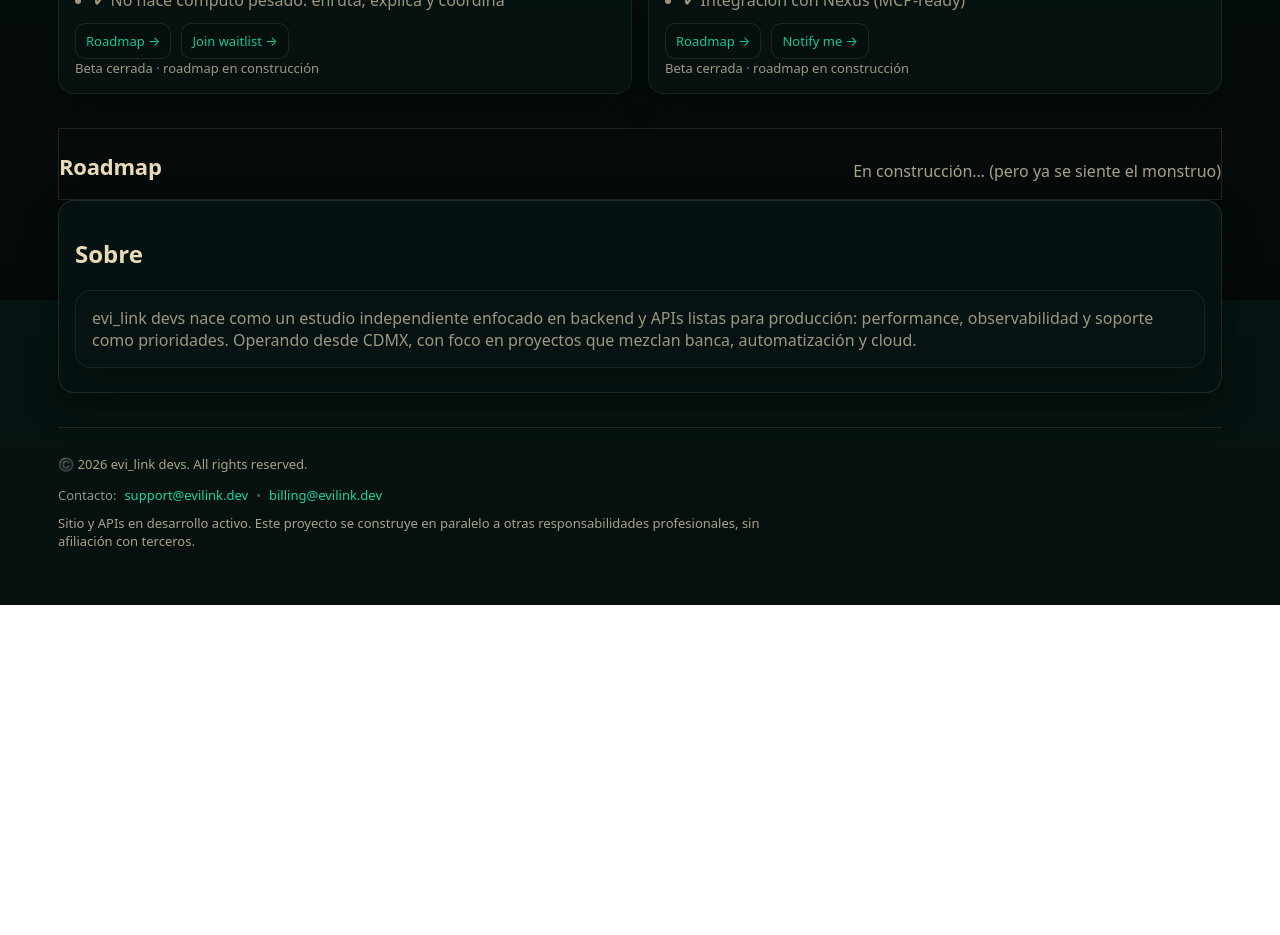
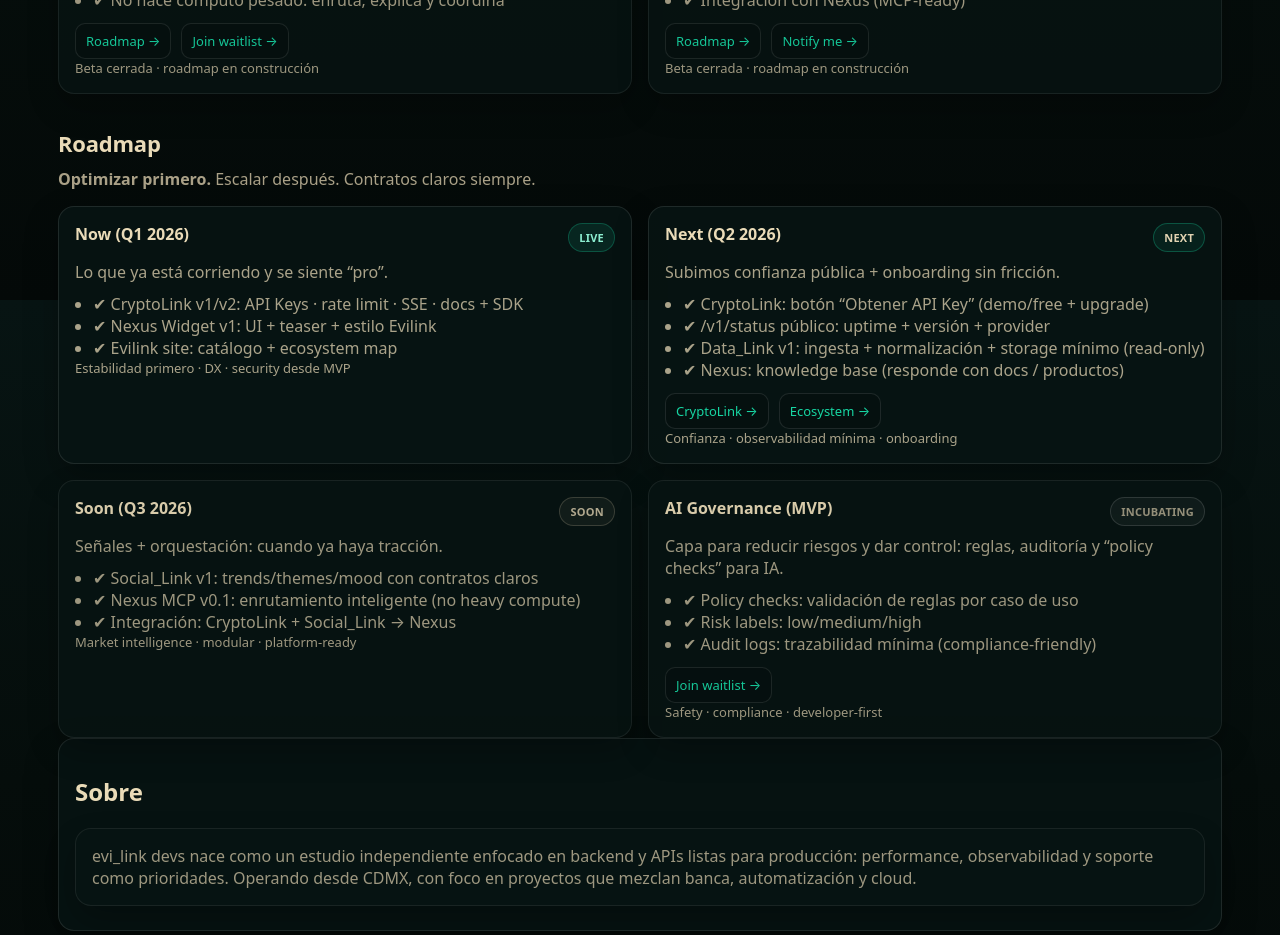
Before and after one commit to IanMartin16/evilink, a Next.js app: page / in a window 1280 px wide. Shown: the part 2900-3835 px from the top of the page. Before the commit the page ends 3505 px from the top, so only its background shows below. Built offline with nearby package versions, Linux system fonts and the light colour scheme.

Commit message:
Design: new nexus design and icon v1.0.1

```diff
--- a/app/globals.css
+++ b/app/globals.css
@@ -871,3 +871,24 @@ body::after {
     max-width: 240px;
   }
 }
+
+/* Badges extra (NEXT / SOON / INCUBATING) */
+.badge-next{
+  border-color: rgba(23,214,163,.28);
+  background: rgba(23,214,163,.08);
+  color: rgba(234,219,184,.96);
+}
+
+.badge-soon{
+  border-color: rgba(234,219,184,.22);
+  background: rgba(234,219,184,.06);
+  color: rgba(234,219,184,.88);
+  opacity: .92;
+}
+
+.badge-inc{
+  border-color: rgba(255,255,255,.16);
+  background: rgba(255,255,255,.05);
+  color: rgba(234,219,184,.78);
+  opacity: .86;
+}
--- a/app/page.tsx
+++ b/app/page.tsx
@@ -440,12 +440,107 @@ export default function Home() {
       </section>
 
       {/* ROADMAP */}
-      <section id="roadmap" className="section section-soft">
-        <div className="card-top">
-          <h2>Roadmap</h2>
-          <p className="section-intro">En construcción… (pero ya se siente el monstruo)</p>
-        </div>
-      </section>
+<section id="roadmap" className="section">
+  <h2>Roadmap</h2>
+
+  {/* Mantra */}
+  <p className="section-intro" style={{ marginTop: 6 }}>
+    <strong>Optimizar primero.</strong> Escalar después. Contratos claros siempre.
+  </p>
+
+  <div className="cards">
+    {/* NOW */}
+    <article className="card">
+      <div className="card-top">
+        <h3>Now (Q1 2026)</h3>
+        <span className="badge badge-live">LIVE</span>
+      </div>
+
+      <p>Lo que ya está corriendo y se siente “pro”.</p>
+
+      <ul className="card-list">
+        <li>✔ CryptoLink v1/v2: API Keys · rate limit · SSE · docs + SDK</li>
+        <li>✔ Nexus Widget v1: UI + teaser + estilo Evilink</li>
+        <li>✔ Evilink site: catálogo + ecosystem map</li>
+      </ul>
+
+      <p className="card-tag">Estabilidad primero · DX · security desde MVP</p>
+    </article>
+
+    {/* NEXT */}
+    <article className="card">
+      <div className="card-top">
+        <h3>Next (Q2 2026)</h3>
+        <span className="badge badge-next">NEXT</span>
+      </div>
+
+      <p>Subimos confianza pública + onboarding sin fricción.</p>
+
+      <ul className="card-list">
+        <li>✔ CryptoLink: botón “Obtener API Key” (demo/free + upgrade)</li>
+        <li>✔ /v1/status público: uptime + versión + provider</li>
+        <li>✔ Data_Link v1: ingesta + normalización + storage mínimo (read-only)</li>
+        <li>✔ Nexus: knowledge base (responde con docs / productos)</li>
+      </ul>
+
+      <div className="card-actions">
+        <a className="btn-mini" href="/products/cryptolink">CryptoLink →</a>
+        <a className="btn-mini" href="#ecosystem">Ecosystem →</a>
+      </div>
+
+      <p className="card-tag">Confianza · observabilidad mínima · onboarding</p>
+    </article>
+
+    {/* SOON */}
+    <article className="card card-muted">
+      <div className="card-top">
+        <h3>Soon (Q3 2026)</h3>
+        <span className="badge badge-soon">SOON</span>
+      </div>
+
+      <p>Señales + orquestación: cuando ya haya tracción.</p>
+
+      <ul className="card-list">
+        <li>✔ Social_Link v1: trends/themes/mood con contratos claros</li>
+        <li>✔ Nexus MCP v0.1: enrutamiento inteligente (no heavy compute)</li>
+        <li>✔ Integración: CryptoLink + Social_Link → Nexus</li>
+      </ul>
+
+      <p className="card-tag">Market intelligence · modular · platform-ready</p>
+    </article>
+
+    {/* AI GOVERNANCE */}
+    <article className="card card-muted">
+      <div className="card-top">
+        <h3>AI Governance (MVP)</h3>
+        <span className="badge badge-inc">INCUBATING</span>
+      </div>
+
+      <p>
+        Capa para reducir riesgos y dar control: reglas, auditoría y “policy checks” para IA.
+      </p>
+
+      <ul className="card-list">
+        <li>✔ Policy checks: validación de reglas por caso de uso</li>
+        <li>✔ Risk labels: low/medium/high</li>
+        <li>✔ Audit logs: trazabilidad mínima (compliance-friendly)</li>
+      </ul>
+
+      <div className="card-actions">
+        <a
+          className="btn-mini"
+          href="mailto:support@evilink.dev?subject=AI%20Governance%20waitlist"
+          target="_blank"
+          rel="noreferrer"
+        >
+          Join waitlist →
+        </a>
+      </div>
+
+      <p className="card-tag">Safety · compliance · developer-first</p>
+    </article>
+  </div>
+</section>
 
       {/* ABOUT */}
       <section id="about">
--- a/app/products/cryptolink/PurchaseWidget.tsx
+++ b/app/products/cryptolink/PurchaseWidget.tsx
@@ -75,8 +75,8 @@ export default function PurchaseWidget() {
   }
 
   return (
-    <div id="purchase" className={styles.wrap}>
-      <div className={styles.title}>Comprar</div>
+    <div id="purchase" className={`${styles.wrap} ${styles.panel}`}>
+      <div className={styles.freeTitle}>Comprar</div>
       <div className={styles.sub}>
         Checkout con Stripe. Cuando se confirme el pago, recibes tu API key por correo.
       </div>
```
Also changed, not shown: app/products/page.tsx (+16 -5 lines), public/nexus-bot-icon.png.
